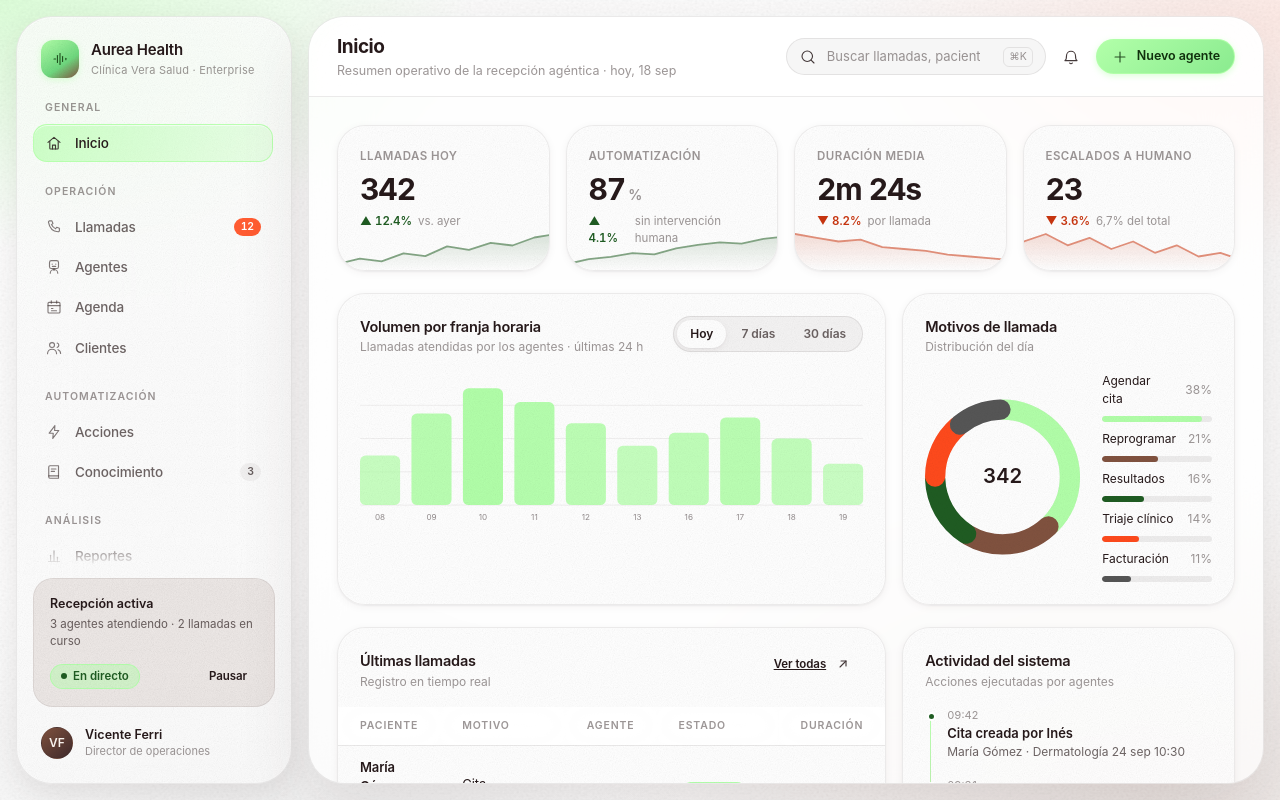
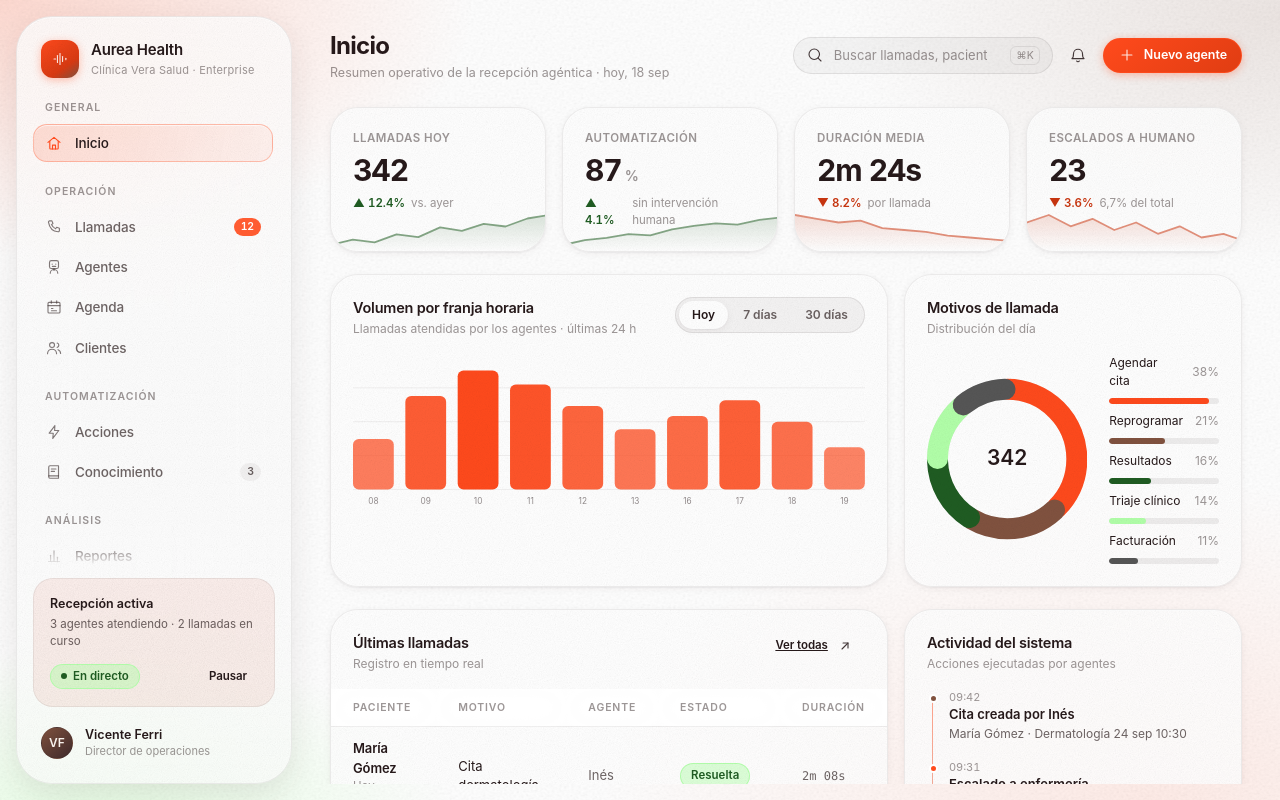
Before and after one commit to pablofd/hackspain, a plain HTML site: page index.html in a window 1280 px wide. Drawn offline with Linux system fonts and the light colour scheme.

Commit message:
Acento principal en Blazing Flame y contenido sin contenedor en caja

```diff
--- a/src/components/ui.js
+++ b/src/components/ui.js
@@ -85,7 +85,7 @@ export function sparkline(values, color = "var(--light-green)") {
   );
 }
 
-export function barChart(data, { height = 190, color = "var(--light-green)" } = {}) {
+export function barChart(data, { height = 190, color = "var(--accent)" } = {}) {
   const w = 620;
   const max = Math.max(...data.map((d) => d.value));
   const gap = 14;
--- a/src/data/mock.js
+++ b/src/data/mock.js
@@ -414,10 +414,10 @@ export const volumeByHour = [
 ];
 
 export const reasonsBreakdown = [
-  { label: "Agendar cita", value: 38, color: "var(--light-green)" },
+  { label: "Agendar cita", value: 38, color: "var(--blazing-flame)" },
   { label: "Reprogramar", value: 21, color: "var(--coffee-bean)" },
   { label: "Resultados", value: 16, color: "var(--green-deep)" },
-  { label: "Triaje clínico", value: 14, color: "var(--blazing-flame)" },
+  { label: "Triaje clínico", value: 14, color: "var(--light-green)" },
   { label: "Facturación", value: 11, color: "var(--charcoal)" },
 ];
 
--- a/src/styles/app.css
+++ b/src/styles/app.css
@@ -46,7 +46,7 @@ textarea {
 }
 
 ::selection {
-  background: rgba(var(--light-green-rgb), 0.55);
+  background: rgba(var(--accent-rgb), 0.25);
 }
 
 /* --- Scrollbars estilo macOS ----------------------------- */
@@ -78,10 +78,10 @@ textarea {
   z-index: 0;
   pointer-events: none;
   background:
-    radial-gradient(62% 52% at 0% 0%, rgba(var(--light-green-rgb), 0.42), transparent 60%),
-    radial-gradient(55% 50% at 100% 2%, rgba(var(--blazing-flame-rgb), 0.1), transparent 62%),
-    radial-gradient(70% 65% at 90% 100%, rgba(var(--coffee-bean-rgb), 0.14), transparent 62%),
-    radial-gradient(60% 50% at 18% 100%, rgba(var(--charcoal-rgb), 0.07), transparent 60%),
+    radial-gradient(60% 52% at 0% 0%, rgba(var(--accent-rgb), 0.2), transparent 62%),
+    radial-gradient(55% 50% at 100% 2%, rgba(var(--coffee-bean-rgb), 0.14), transparent 62%),
+    radial-gradient(70% 65% at 90% 100%, rgba(var(--accent-rgb), 0.1), transparent 62%),
+    radial-gradient(45% 38% at 8% 104%, rgba(var(--light-green-rgb), 0.3), transparent 62%),
     var(--white);
 }
 
@@ -167,8 +167,8 @@ textarea {
   flex: none;
   border-radius: 12px;
   overflow: hidden;
-  background: linear-gradient(145deg, var(--light-green), #6fd97f 62%, var(--coffee-bean));
-  color: var(--accent-ink);
+  background: linear-gradient(145deg, var(--blazing-flame), #d93a12 68%, var(--coffee-bean));
+  color: var(--white);
   box-shadow: var(--shadow-accent);
 }
 
@@ -246,12 +246,17 @@ textarea {
   color: var(--text-primary);
   background: linear-gradient(
     100deg,
-    rgba(var(--light-green-rgb), 0.62),
-    rgba(var(--light-green-rgb), 0.24)
+    rgba(var(--accent-rgb), 0.16),
+    rgba(var(--accent-rgb), 0.06)
   );
-  border: 1px solid rgba(var(--light-green-rgb), 0.85);
+  border: 1px solid rgba(var(--accent-rgb), 0.3);
   padding: 8px calc(var(--sp-3) - 1px);
   box-shadow: inset 0 1px 0 rgba(var(--white-rgb), 0.6);
+}
+
+.nav__item.is-active .nav__icon {
+  color: var(--accent);
+  opacity: 1;
 }
 
 .nav__item.is-active::after {
@@ -263,7 +268,7 @@ textarea {
   height: 18px;
   transform: translateY(-50%);
   border-radius: var(--r-pill);
-  background: var(--green-deep);
+  background: var(--accent);
 }
 
 .nav__icon {
@@ -362,13 +367,6 @@ textarea {
   flex-direction: column;
   min-width: 0;
   min-height: 0;
-  border-radius: var(--r-xl);
-  border: 1px solid var(--stroke-soft);
-  background: rgba(var(--white-rgb), 0.72);
-  backdrop-filter: var(--blur-md);
-  -webkit-backdrop-filter: var(--blur-md);
-  box-shadow: var(--shadow-lg), inset 0 1px 0 rgba(var(--white-rgb), 0.7);
-  overflow: hidden;
 }
 
 .topbar {
@@ -378,26 +376,26 @@ textarea {
   align-items: center;
   gap: var(--sp-4);
   flex: none;
-  padding: var(--sp-4) var(--sp-6);
-  border-bottom: 1px solid var(--stroke-soft);
-  background: rgba(var(--white-rgb), 0.7);
-  backdrop-filter: var(--blur-md);
-  -webkit-backdrop-filter: var(--blur-md);
+  padding: var(--sp-3) var(--sp-5) var(--sp-4);
 }
 
 .topbar__titles {
   min-width: 0;
+  flex: 1 1 auto;
 }
 
 .topbar__title {
-  font-size: 19px;
-  font-weight: 660;
-  letter-spacing: -0.025em;
+  font-size: 24px;
+  font-weight: 680;
+  letter-spacing: -0.03em;
 }
 
 .topbar__sub {
   font-size: 12.5px;
   color: var(--text-muted);
+  overflow: hidden;
+  text-overflow: ellipsis;
+  white-space: nowrap;
 }
 
 .topbar__actions {
@@ -421,9 +419,9 @@ textarea {
 }
 
 .search:focus-within {
-  border-color: rgba(var(--light-green-rgb), 0.9);
+  border-color: rgba(var(--accent-rgb), 0.7);
   background: var(--white);
-  box-shadow: 0 0 0 3px rgba(var(--light-green-rgb), 0.35);
+  box-shadow: 0 0 0 3px rgba(var(--accent-rgb), 0.18);
 }
 
 .search input {
@@ -452,7 +450,7 @@ textarea {
   flex: 1;
   min-height: 0;
   overflow-y: auto;
-  padding: var(--sp-6);
+  padding: var(--sp-2) var(--sp-5) var(--sp-6);
   scroll-behavior: smooth;
 }
 
@@ -496,13 +494,13 @@ textarea {
 }
 
 .card--tint-green {
-  background: linear-gradient(150deg, rgba(var(--light-green-rgb), 0.55), var(--glass-2) 68%);
-  border-color: rgba(var(--light-green-rgb), 0.8);
+  background: linear-gradient(150deg, rgba(var(--success-rgb), 0.5), var(--glass-2) 68%);
+  border-color: rgba(var(--success-rgb), 0.75);
 }
 
 .card--tint-flame {
-  background: linear-gradient(150deg, rgba(var(--blazing-flame-rgb), 0.16), var(--glass-2) 66%);
-  border-color: rgba(var(--blazing-flame-rgb), 0.28);
+  background: linear-gradient(150deg, rgba(var(--accent-rgb), 0.14), var(--glass-2) 66%);
+  border-color: rgba(var(--accent-rgb), 0.26);
 }
 
 .card--tint-coffee {
@@ -581,13 +579,13 @@ textarea {
 }
 
 .btn--primary {
-  background: linear-gradient(140deg, var(--light-green), #8aeb8f);
-  border-color: rgba(var(--light-green-rgb), 0.9);
-  color: var(--text-on-accent);
+  background: linear-gradient(140deg, var(--blazing-flame), #e03d12);
+  border-color: rgba(var(--accent-rgb), 0.8);
+  color: var(--white);
   box-shadow: var(--shadow-accent);
 }
 .btn--primary:hover {
-  background: linear-gradient(140deg, #c3ffbb, #9df2a1);
+  background: linear-gradient(140deg, #ff6337, #cf3510);
 }
 
 .btn--flame {
@@ -818,7 +816,8 @@ table.data tbody tr:hover {
 }
 
 table.data tbody tr.is-selected {
-  background: rgba(var(--light-green-rgb), 0.28);
+  background: rgba(var(--accent-rgb), 0.09);
+  box-shadow: inset 2px 0 0 var(--accent);
 }
 
 table.data tbody tr:last-child td {
@@ -857,9 +856,9 @@ table.data tbody tr:last-child td {
   letter-spacing: 0.02em;
 }
 
-.avatar--green {
-  background: linear-gradient(140deg, var(--light-green), #7ad489);
-  color: var(--accent-ink);
+.avatar--accent {
+  background: linear-gradient(140deg, #ff835e, var(--blazing-flame));
+  color: var(--white);
 }
 
 .row-flex {
@@ -921,8 +920,8 @@ table.data tbody tr:last-child td {
   width: 1px;
   background: linear-gradient(
     180deg,
-    rgba(var(--light-green-rgb), 0.95),
-    rgba(var(--coffee-bean-rgb), 0.45)
+    rgba(var(--accent-rgb), 0.5),
+    rgba(var(--coffee-bean-rgb), 0.35)
   );
 }
 
@@ -943,7 +942,7 @@ table.data tbody tr:last-child td {
   width: 9px;
   height: 9px;
   border-radius: var(--r-pill);
-  background: var(--green-deep);
+  background: var(--coffee-bean);
   border: 2px solid var(--white);
 }
 
@@ -977,7 +976,7 @@ table.data tbody tr:last-child td {
 .bar__fill {
   height: 100%;
   border-radius: var(--r-pill);
-  background: linear-gradient(90deg, var(--green-deep), var(--light-green));
+  background: linear-gradient(90deg, var(--flame-deep), var(--blazing-flame));
   transition: width var(--dur-slow) var(--ease-out);
 }
 
@@ -1043,7 +1042,7 @@ table.data tbody tr:last-child td {
 
 .agent-card:hover {
   transform: translateY(-3px);
-  border-color: rgba(var(--light-green-rgb), 0.9);
+  border-color: rgba(var(--accent-rgb), 0.35);
   box-shadow: var(--shadow-md);
 }
 
@@ -1063,8 +1062,8 @@ table.data tbody tr:last-child td {
   border-radius: 16px;
   font-size: 16px;
   font-weight: 660;
-  color: var(--accent-ink);
-  background: linear-gradient(145deg, var(--light-green), #72cf82);
+  color: var(--white);
+  background: linear-gradient(145deg, #ff835e, var(--blazing-flame));
   overflow: hidden;
 }
 
@@ -1158,8 +1157,8 @@ table.data tbody tr:last-child td {
 
 .bubble--agent {
   align-self: flex-start;
-  background: rgba(var(--light-green-rgb), 0.42);
-  border-color: rgba(var(--light-green-rgb), 0.9);
+  background: rgba(var(--accent-rgb), 0.1);
+  border-color: rgba(var(--accent-rgb), 0.24);
   border-bottom-left-radius: 6px;
 }
 
@@ -1233,8 +1232,8 @@ table.data tbody tr:last-child td {
 .input:focus,
 .select:focus,
 .textarea:focus {
-  border-color: rgba(var(--light-green-rgb), 0.95);
-  box-shadow: 0 0 0 3px rgba(var(--light-green-rgb), 0.35);
+  border-color: rgba(var(--accent-rgb), 0.7);
+  box-shadow: 0 0 0 3px rgba(var(--accent-rgb), 0.18);
 }
 
 .textarea {
--- a/src/styles/tokens.css
+++ b/src/styles/tokens.css
@@ -27,8 +27,12 @@
   /* --- Semántica ----------------------------------------- */
   --bg-base: var(--white);
   --bg-deep: var(--deep-mocha);
-  --accent: var(--light-green);
-  --accent-ink: #123b0f;
+  --accent: var(--blazing-flame);
+  --accent-rgb: var(--blazing-flame-rgb);
+  --accent-deep: var(--flame-deep);
+  --accent-ink: #ffffff;
+  --success: var(--light-green);
+  --success-rgb: var(--light-green-rgb);
   --danger: var(--blazing-flame);
   --warm: var(--coffee-bean);
 
@@ -36,7 +40,7 @@
   --text-primary: #26191a;
   --text-secondary: rgba(var(--ink-rgb), 0.68);
   --text-muted: rgba(var(--ink-rgb), 0.46);
-  --text-on-accent: #10300d;
+  --text-on-accent: #ffffff;
   --text-on-dark: #fdf7f2;
 
   /* --- Superficies de vidrio ------------------------------ */
@@ -44,7 +48,7 @@
   --glass-2: rgba(var(--white-rgb), 0.86);
   --glass-3: rgba(var(--ink-rgb), 0.05);
   --glass-hover: rgba(var(--ink-rgb), 0.045);
-  --glass-warm: rgba(var(--coffee-bean-rgb), 0.1);
+  --glass-warm: rgba(var(--accent-rgb), 0.07);
   --stroke-soft: rgba(var(--ink-rgb), 0.09);
   --stroke-strong: rgba(var(--ink-rgb), 0.16);
   --hairline: rgba(var(--ink-rgb), 0.07);
@@ -69,7 +73,7 @@
   --shadow-sm: 0 1px 2px rgba(var(--deep-mocha-rgb), 0.06), 0 2px 8px rgba(var(--deep-mocha-rgb), 0.05);
   --shadow-md: 0 10px 30px rgba(var(--deep-mocha-rgb), 0.1);
   --shadow-lg: 0 26px 70px rgba(var(--deep-mocha-rgb), 0.12);
-  --shadow-accent: 0 2px 6px rgba(var(--light-green-rgb), 0.45);
+  --shadow-accent: 0 2px 8px rgba(var(--accent-rgb), 0.35);
 
   /* --- Espaciado ----------------------------------------- */
   --sp-1: 4px;
--- a/src/views/actions.js
+++ b/src/views/actions.js
@@ -34,7 +34,7 @@ export function render() {
           el(
             "div",
             { class: "row" },
-            el("span", { class: "avatar avatar--green" }, icon("actions", "nav__icon")),
+            el("span", { class: "avatar avatar--accent" }, icon("actions", "nav__icon")),
             el(
               "div",
               { style: { minWidth: 0 } },
--- a/src/views/dashboard.js
+++ b/src/views/dashboard.js
@@ -186,7 +186,7 @@ export function render() {
                 el(
                   "div",
                   { class: "list__item" },
-                  el("span", { class: "avatar avatar--green" }, a.name[0]),
+                  el("span", { class: "avatar avatar--accent" }, a.name[0]),
                   el(
                     "div",
                     { class: "list__body" },
```
